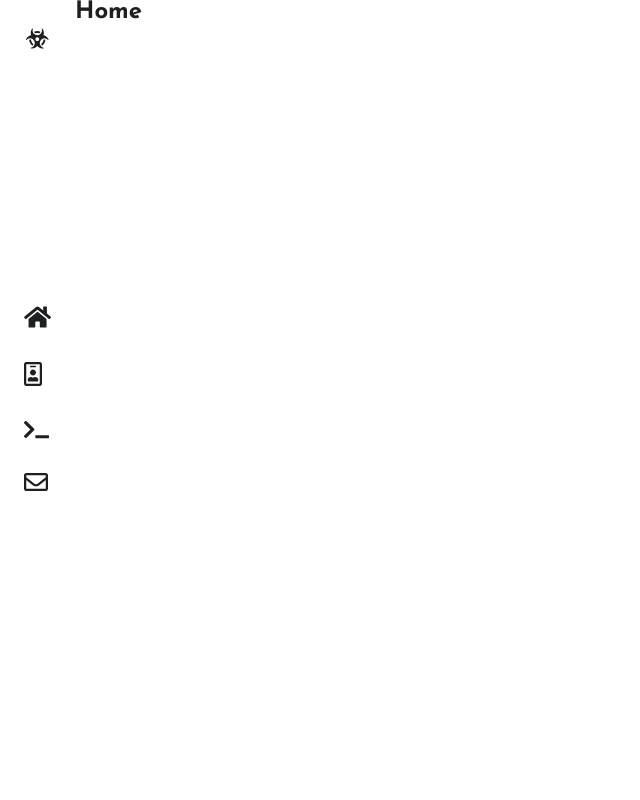
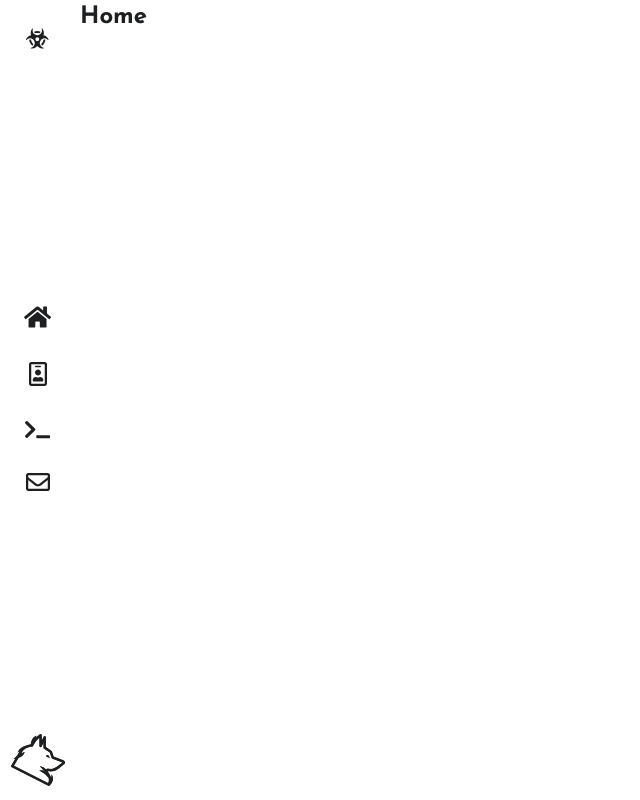
Before and after one commit to wolftrax5/wolftrax5, a React (Create React App) app: page / in a window 1280 px wide. Shown: the whole page, without its empty margins (0-640 px from the left). Built offline with nearby package versions, Linux system fonts and the light colour scheme.

Commit message:
Add logo to Nav bar

```diff
--- a/src/components/Navbar/index.js
+++ b/src/components/Navbar/index.js
@@ -9,6 +9,7 @@ import {
   HomeIcon,
   ContactIcon,
   CodeIcon,
+  LogoIcon,
 } from '../Icon';
 
 export const Navbar = () => {
@@ -32,6 +33,7 @@ export const Navbar = () => {
           <ContactIcon />
         </NavLink>
       </NavSection>
+      <LogoIcon />
     </NavContainer>
   );
 };
--- a/src/components/Navbar/styles.js
+++ b/src/components/Navbar/styles.js
@@ -16,14 +16,19 @@ export const NavContainer = styled.nav`
 
   @media (max-width: 950px) {
     grid-template-rows: 1fr;
-    grid-template-columns: 1fr 8fr;
+    grid-template-columns: 1fr 8fr 1fr;
+    padding: 0 5px;
   }
 `;
 export const NavSection = styled.section`
   display: flex;
   flex-direction: column;
-  justify-content: space-evenly;
+  justify-content: center;
+  height: 100%;
+  width: 100%;
+  align-items: center;
   @media (max-width: 950px) {
     flex-direction: row;
+    justify-content: space-evenly;
   }
 `;
--- a/src/styles/GlobalStyles.js
+++ b/src/styles/GlobalStyles.js
@@ -15,7 +15,8 @@ export const GlobalStyle = createGlobalStyle`
     --main-fnt-color: ${(props) =>
       props.theme === 'dark' ? '#ffffff' : '#1e1f20'};
     --side-bar-width: 75px;
-    html {
+  }
+  html {
         box-sizing: border-box;
         font-family: 'Open Sans', sans-serif;
         color: var(--black);
@@ -63,8 +64,6 @@ export const GlobalStyle = createGlobalStyle`
       a {
         text-decoration: none;
       }
-
-  }
 `;
 
 export const CenterDiv = sytled.div`
```
